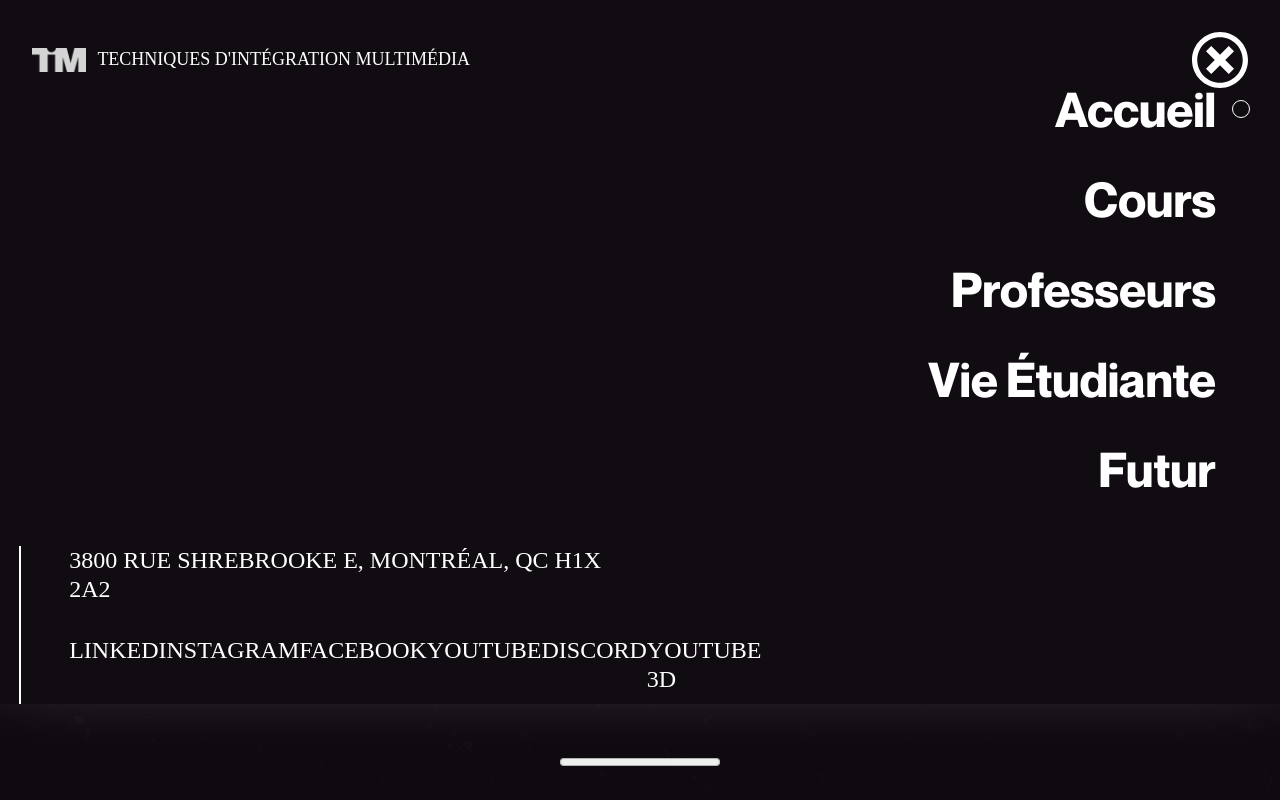
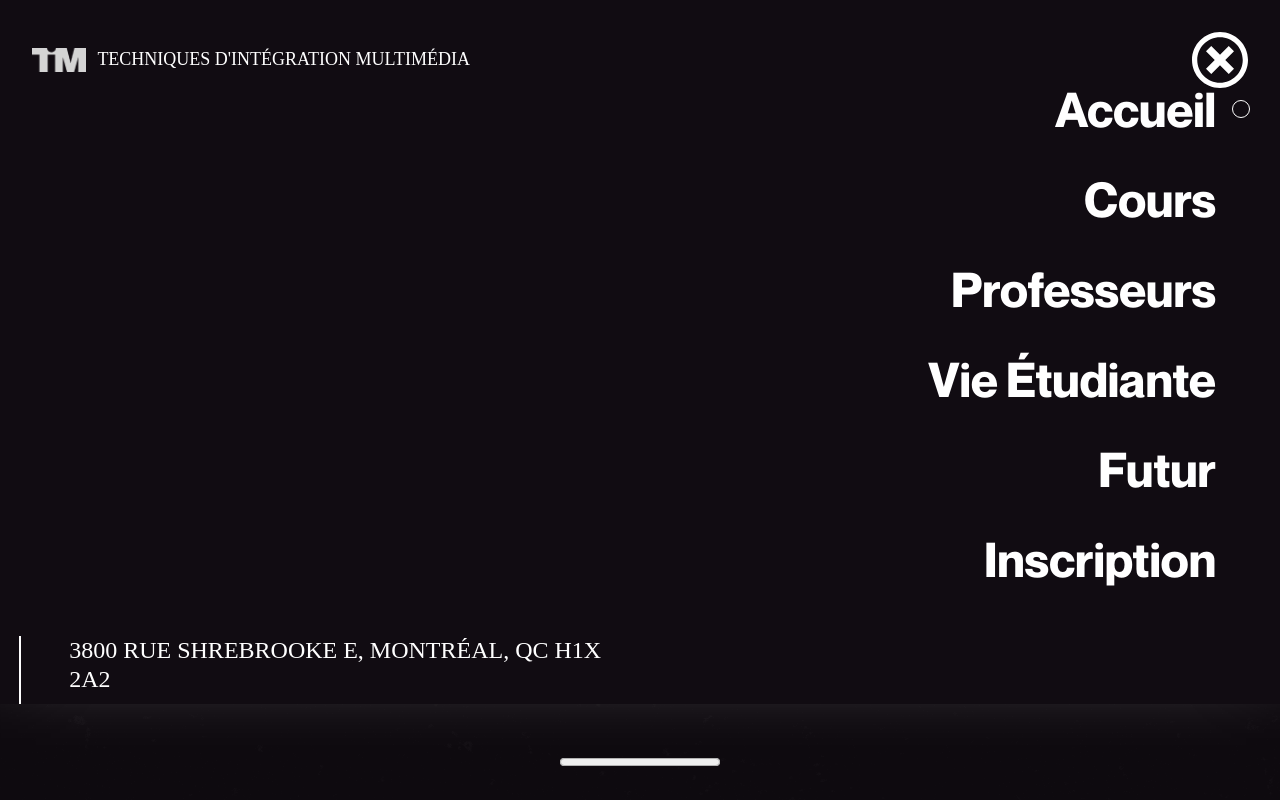
Before and after one commit to OlivierFortier/tim_2020, a Next.js app: page / in a window 1280 px wide. Both pictures are taken after a click on the icon "ouvrir ou fermer menu". Built offline with nearby package versions, Linux system fonts and the light colour scheme; a web font is replaced by a local one.

Commit message:
ajout page inscription menu

```diff
--- a/components/header/menu.js
+++ b/components/header/menu.js
@@ -144,6 +144,18 @@ export default function Menu() {
                           </div>
                         </Link>
                       </li>
+                      <li>
+                        <Link href="/inscription" as="/inscription">
+                          <div className={styles.wrapLien}>
+                            <a onClick={fermerMenu}>Inscription</a>
+                            {router.pathname === "/inscription" && (
+                              <div className={styles.wrapPagination}>
+                                <span></span>
+                              </div>
+                            )}
+                          </div>
+                        </Link>
+                      </li>
                     </ul>
                   </motion.div>
 
```
